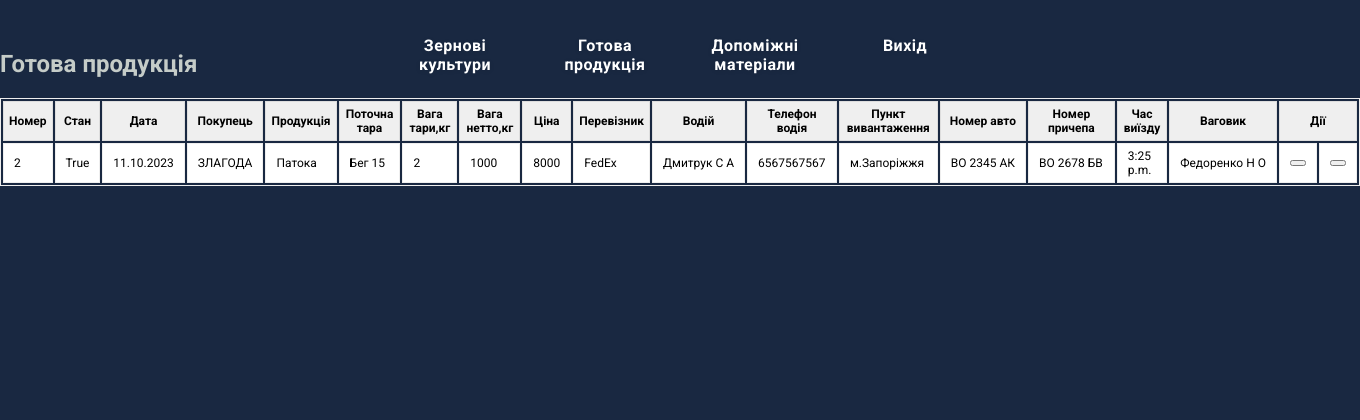
After one commit to DanilTregybov/Trehubov_123m-22-1, a Django app: page /log_shipped_products_list/ in a window 1360 px wide. The commit adds this page. Shown: the top 420 px of the page. Run offline with Django 4.2, Linux system fonts and the light colour scheme; data comes from the database, SQL or seed files in the repository; both versions use the stored data as it was after the commit; some libraries are stand-ins or nearby versions.

Commit message:
full table

```diff
--- a/weighted_proj/test.txt
+++ b/weighted_proj/test.txt
@@ -1,3 +1,8 @@
+cd weighted_proj
+
+
+
+
 <table id="example" style="color: #C5CCC8;" align="center" class="table table-striped" cellspacing="0" width="80%">
 				<thead>
 					<tr>
--- a/weighted_proj/weight_interface/models.py
+++ b/weighted_proj/weight_interface/models.py
@@ -58,6 +58,7 @@ class LogShippedProducts(models.Model):
     Tare_weight_kilos = models.FloatField()  # Вага тари, кг
     Net_weight_kilos = models.FloatField()  # Вага нетто, кг
     Price = models.IntegerField()  # Ціна
+    Carrier = models.CharField(max_length=150)  # Перевізник
     Driver = models.CharField(max_length=80)  # Водій
     Driver_phone = models.CharField(max_length=40)  # Телефон водія
     Unloading_point = models.CharField(max_length=350)  # Пункт вивантаження
@@ -85,6 +86,9 @@ class LogShippedProducts(models.Model):
 
 
 class AuxiliaryMaterials(models.Model):
+    """
+        Таблиця Допоміжних матеріалів
+    """
     Date = models.DateTimeField(auto_now_add=True)  # Дата поставки
     Product_name = models.CharField(max_length=150)  # Продукція
     Supplier = models.CharField(max_length=150)  # Постачальник
--- a/weighted_proj/weight_interface/static/css/base.css
+++ b/weighted_proj/weight_interface/static/css/base.css
@@ -92,7 +92,7 @@ nav .menu-text a:hover {
     position: absolute;
     z-index: -1;
     min-width: 100%;
-    top: -2em;
+    top: -0.5em;
     width: 100%;
 }
 
--- a/weighted_proj/weight_interface/templates/weight_interface/base.html
+++ b/weighted_proj/weight_interface/templates/weight_interface/base.html
@@ -2,7 +2,7 @@
 <head>
         {%load static%}
         <link  rel="stylesheet" href="{% static 'css/base.css' %}">
-
+        <link rel="stylesheet" href="https://cdn.jsdelivr.net/npm/bootstrap-icons@1.11.1/font/bootstrap-icons.css">
          <script src="https://kit.fontawesome.com/628c8d2499.js" crossorigin="anonymous"></script>
 
         <link rel="preconnect" href="https://fonts.gstatic.com">
@@ -14,166 +14,93 @@
         <nav id="menu">
             <div class="menu-item">
                 <div class="menu-text">
-                    <a href="#">Products</a>
+                    <a href="#">Зернові культури</a>
                 </div>
                 <div class="sub-menu">
                     <div class="icon-box">
-                        <div class="icon"><i class="fal fa-wind-turbine"></i></div>
+                        <div class="icon"><i class="bi bi-table"></i></div>
                         <div class="text">
-                            <div class="title">Turbo Editor <i class="far fa-arrow-right"></i></div>
-                            <div class="sub-text">Edit your code while slowing down time.</div>
+                            <div class="title"><a style="color: #2B4153; text-decoration:none;" href="{% url 'cerealcrops' %}">Облік зернових культур</a><i class="far fa-arrow-right"></i></div>
+                            <div class="sub-text">Перегляд таблиці</div>
                         </div>
                     </div>
                     <div class="icon-box">
-                        <div class="icon"><i class="fal fa-lightbulb-on"></i></div>
+                        <div class="icon"><i class="bi bi-truck"></i></div>
                         <div class="text">
-                            <div class="title">Idea Creator <i class="far fa-arrow-right"></i></div>
-                            <div class="sub-text">Think of an idea, and have an AI create it.</div>
+                            <div class="title"><a style="color: #2B4153; text-decoration:none;" href="#">Прийняти сировину</a><i class="far fa-arrow-right"></i></div>
+                            <div class="sub-text">Заповнення форми</div>
+                        </div>
+                    </div>
+
+                    <div class="sub-menu-holder"></div>
+                </div>
+            </div>
+            <div class="menu-item">
+                <div class="menu-text">
+                    <a href="#">Готова продукція</a>
+                </div>
+                <div class="sub-menu">
+                    <div class="icon-box">
+                        <div class="icon"><i class="bi bi-clipboard2-data"></i></div>
+                        <div class="text">
+                            <div class="title"><a style="color: #2B4153; text-decoration:none;" href="{% url 'log_shipped_products' %}">Облік готової продукції</a><i class="far fa-arrow-right"></i></div>
+                            <div class="sub-text">Перегляд таблиці</div>
                         </div>
                     </div>
                     <div class="icon-box">
-                        <div class="icon"><i class="fal fa-bomb"></i></div>
+                        <div class="icon"><i class="bi bi-minecart-loaded"></i></div>
                         <div class="text">
-                            <div class="title">Super Collider <i class="far fa-arrow-right"></i></div>
-                            <div class="sub-text">Remove mass from any object.</div>
+                            <div class="title">Видати готову продукйію<i class="far fa-arrow-right"></i></div>
+                            <div class="sub-text">Заповнення форми</div>
                         </div>
                     </div>
                     <div class="sub-menu-holder"></div>
                 </div>
             </div>
-            <div class="menu-item highlight">
+            <div class="menu-item">
                 <div class="menu-text">
-                    <a href="#">Services</a>
+                    <a href="#">Допоміжні матеріали</a>
                 </div>
-                <div class="sub-menu double">
-                    <div class="icon-box gb a">
-                        <div class="icon"><i class="far fa-question-circle"></i></div>
+                <div class="sub-menu">
+                    <div class="icon-box">
+                        <div class="icon"><i class="bi bi-book-half"></i></div>
                         <div class="text">
-                            <div class="title">Consult <i class="far fa-arrow-right"></i></div>
-                            <div class="sub-text">From Professionals</div>
+                            <div class="title">Облік допоміжних матеріалів<i class="far fa-arrow-right"></i></div>
+                            <div class="sub-text">Перегляд таблиці</div>
                         </div>
                     </div>
-                    <div class="icon-box gb b">
-                        <div class="icon"><i class="far fa-users-class"></i></div>
+                    <div class="icon-box">
+                        <div class="icon"><i class="bi bi-boxes"></i></i></div>
                         <div class="text">
-                            <div class="title">Teach <i class="far fa-arrow-right"></i></div>
-                            <div class="sub-text">In Classroom</div>
+                            <div class="title">Прийняти допоміжні матеріли<i class="far fa-arrow-right"></i></div>
+                            <div class="sub-text">Заповнення форми</div>
                         </div>
                     </div>
-                    <div class="icon-box gb c">
-                        <div class="icon"><i class="far fa-school"></i></div>
-                        <div class="text">
-                            <div class="title">Learn <i class="far fa-arrow-right"></i></div>
-                            <div class="sub-text">By Video</div>
-                        </div>
-                    </div>
-                    <div class="icon-box gb d">
-                        <div class="icon"><i class="far fa-chess-rook"></i></div>
-                        <div class="text">
-                            <div class="title">Keep <i class="far fa-arrow-right"></i></div>
-                            <div class="sub-text">The Castle</div>
-                        </div>
-                    </div>
-                    <div class="icon-box gb e">
-                        <div class="icon"><i class="far fa-video-plus"></i></div>
-                        <div class="text">
-                            <div class="title">Become <i class="far fa-arrow-right"></i></div>
-                            <div class="sub-text">A Creator</div>
-                        </div>
-                    </div>
-                    <div class="icon-box gb f">
-                        <div class="icon"><i class="far fa-cat"></i></div>
-                        <div class="text">
-                            <div class="title">Understand <i class="far fa-arrow-right"></i></div>
-                            <div class="sub-text">Our Journey</div>
-                        </div>
-                    </div>
-                    <div class="bottom-container">
-                        Ready to dive in? <a href="#">Get Started</a>
-                    </div>
+
                     <div class="sub-menu-holder"></div>
-                </div>
-            </div>
-            <div class="menu-item highlight">
-                <div class="menu-text">
-                    <a href="#">Support</a>
-                </div>
-                <div class="sub-menu triple">
-                    <div class="top-container gb c icon-box">
-                        <div class="icon big"><i class="far fa-book"></i></div>
-                        <div class="text">
-                            <div class="title">Where to start</div>
-                            <div class="sub-text">Find out where to begin below</div>
-                        </div>
-                    </div>
-                    <div class="box">
-                        <h3>Your Journey</h3>
-                        <a href="#">Get Started</a>
-                        <a href="#">Learn the Basics</a>
-                        <a href="#">Get Advanced</a>
-                        <a href="#">Start Teaching</a>
-                    </div>
-                    <div class="box">
-                        <h3>Your Tools</h3>
-                        <a href="#">Turbo Editor</a>
-                        <a href="#">Time Stopper</a>
-                        <a href="#">Brain Enhancer</a>
-                        <a href="#">Network Maker</a>
-                    </div>
-                    <div class="icon-box flat">
-                        <div class="icon"><i class="fal fa-plug"></i></div>
-                        <div class="text">
-                            <div class="title">API Guide <i class="far fa-arrow-right"></i></div>
-                        </div>
-                    </div>
-                    <div class="icon-box flat">
-                        <div class="icon"><i class="fal fa-comments"></i></div>
-                        <div class="text">
-                            <div class="title">Support Line <i class="far fa-arrow-right"></i></div>
-                        </div>
-                    </div>
-                    <div class="icon-box flat">
-                        <div class="icon"><i class="fal fa-phone-volume"></i></div>
-                        <div class="text">
-                            <div class="title">Live Chat <i class="far fa-arrow-right"></i></div>
-                        </div>
-                    </div>
-                    <div class="icon-box flat">
-                        <div class="icon"><i class="fal fa-book-spells"></i></div>
-                        <div class="text">
-                            <div class="title">Documentation <i class="far fa-arrow-right"></i></div>
-                        </div>
-                    </div>
                 </div>
             </div>
             <div class="menu-item">
                 <div class="menu-text">
-                    <a href="#">Community</a>
+                    <a href="#">Вихід</a>
                 </div>
                 <div class="sub-menu">
                     <div class="icon-box">
-                        <div class="icon"><i class="far fa-satellite"></i></div>
+                        <div class="icon"><i class="bi bi-person-vcard"></i></div>
                         <div class="text">
-                            <div class="title">Forum <i class="far fa-arrow-right"></i></div>
-                            <div class="sub-text">Join our passionate community.</div>
+                            <div class="title">Переглянути профіль<i class="far fa-arrow-right"></i></div>
+                            <div class="sub-text">Зміна даних користувача</div>
                         </div>
                     </div>
                     <div class="icon-box">
-                        <div class="icon"><i class="fab fa-twitter-square"></i></div>
+                        <div class="icon"><i class="bi bi-person-walking"></i></div>
                         <div class="text">
-                            <div class="title">Twitter <i class="far fa-arrow-right"></i></div>
-                            <div class="sub-text">Follow us on twitter.</div>
+                            <div class="title">Вийти<i class="far fa-arrow-right"></i></div>
+                            <div class="sub-text">Завершити роботу</div>
                         </div>
                     </div>
-                    <div class="icon-box">
-                        <div class="icon"><i class="fab fa-twitch"></i></div>
-                        <div class="text">
-                            <div class="title">Live Stream <i class="far fa-arrow-right"></i></div>
-                            <div class="sub-text">We stream content every day.</div>
-                        </div>
-                    </div>
-                    <div class="sub-menu-holder"></div>
-                </div>
+                 </div>
+
             </div>
             <div id="sub-menu-container">
                 <div id="sub-menu-holder">
--- /dev/null
+++ b/weighted_proj/weight_interface/templates/weight_interface/log_shipped_products_list.html
@@ -0,0 +1,72 @@
+{% extends "weight_interface/base.html" %}
+
+    <head>
+
+
+	</head>
+{% block content %}
+    <h2 style="color: #C5CCC8;">Готова продукція</h2>
+    {% if log_shipped_products %}
+
+			<table class="table">
+                 <thead>
+					<tr>
+						<th>Номер</th>
+						<th>Стан</th>
+						<th>Дата</th>
+						<th>Покупець</th>
+						<th>Продукція</th>
+						<th>Поточна тара</th>
+						<th>Вага тари,кг</th>
+						<th>Вага нетто,кг</th>
+						<th>Ціна</th>
+						<th>Перевізник</th>
+						<th>Водій</th>
+						<th>Телефон водія</th>
+						<th>Пункт вивантаження</th>
+						<th>Номер авто</th>
+						<th>Номер причепа</th>
+						<th>Час виїзду</th>
+						<th>Ваговик</th>
+						<th colspan="2">Дії</th>
+
+					</tr>
+				</thead>
+				<tbody>
+				{% for log_shipped_product in log_shipped_products %}
+					<tr>
+						<td>{{log_shipped_product.pk}}</td>
+						<td>{{log_shipped_product.Status}}</td>
+						<td>{{log_shipped_product.Date|date:"j.n.Y"}}</td>
+						<td style="white-space: nowrap;">{{log_shipped_product.Customer}}</td>
+						<td>{{log_shipped_product.Product}}</td>
+						<td>{{log_shipped_product.Current_container}}</td>
+						<td>{{log_shipped_product.Tare_weight_kilos}}</td>
+						<td>{{log_shipped_product.Net_weight_kilos}}</td>
+						<td>{{log_shipped_product.Price}}</td>
+						<td style="white-space: nowrap;">{{log_shipped_product.Carrier}}</td>
+						<td style="white-space: nowrap;">{{log_shipped_product.Driver}}</td>
+						<td>{{log_shipped_product.Driver_phone}}</td>
+						<td style="white-space: nowrap;">{{log_shipped_product.Unloading_point}}</td>
+						<td style="white-space: nowrap;">{{log_shipped_product.Car_license_plate}}</td>
+						<td style="white-space: nowrap;">{{log_shipped_product.Trailer_license_plate}}</td>
+						<td>{{log_shipped_product.Departure_time}}</td>
+						<td style="white-space: nowrap;">{{log_shipped_product.Weightman}}</td>
+						<td >
+							<button type="button" >
+								<span aria-hidden="true"></span>
+							</button>
+						</td>
+						<td >
+							<button type="button">
+								<span  aria-hidden="true"></span>
+							</button>
+						</td>
+					</tr>
+				{% endfor %}
+				</tbody>
+            </table>
+
+
+    {% endif %}
+{% endblock %}
--- a/weighted_proj/weight_interface/urls.py
+++ b/weighted_proj/weight_interface/urls.py
@@ -3,6 +3,8 @@ from django.urls import path
 from . import views
 urlpatterns = [
     path('', views.home, name="home"),
-    path('cerealcrops/', views.get_cerealcrops, name="cerealcrops"),
-    path('cerealcrops/get_update/<int:pk>/', views.get_update_detail_cerealcrop, name="theme_detail"),
+    path('cerealcrops_list/', views.get_cerealcrops, name="cerealcrops"),
+    path('cerealcrops/get_update/<int:pk>/', views.get_update_detail_cerealcrop, name="cerealcrops_detail"),
+
+    path('log_shipped_products_list/', views.get_logshippedproducts, name="log_shipped_products"),
 ]
--- a/weighted_proj/weight_interface/views.py
+++ b/weighted_proj/weight_interface/views.py
@@ -1,15 +1,38 @@
 from django.shortcuts import render, redirect, get_object_or_404
-
-from .models import CerealCrops
+from django.core.paginator import Paginator, EmptyPage, PageNotAnInteger
+from .models import CerealCrops, LogShippedProducts, AuxiliaryMaterials
 
 
 # Create your views here.
 def home(request):
     return render(request, "weight_interface/base.html")
+
+
 def get_cerealcrops(request):
     cerealcrops = CerealCrops.objects.all()
+    items_per_page = 10  # Кількість записів на кожній сторінці
+    paginator = Paginator(cerealcrops, items_per_page)
     return render(request, "weight_interface/cerealcrops_list.html", {"cerealcrops": cerealcrops})
 
+
 def get_update_detail_cerealcrop(request, pk):
-    cerealcrop = get_object_or_404(CerealCrops, pk=pk)
+    cerealcrop = get_object_or_404(CerealCrops, pk=pk)  # нет темплейта
     return render(request, "weight_interface/cerealcrop_detail.html", {"cerealcrop": cerealcrop})
+
+
+def get_logshippedproducts(request):
+    log_shipped_products = LogShippedProducts.objects.all()
+    return render(request, "weight_interface/log_shipped_products_list.html",
+                  {"log_shipped_products": log_shipped_products})
+
+
+def get_update_detail_logshippedproducts(request, pk):
+    log_shipped_product = get_object_or_404(LogShippedProducts, pk=pk)  # нет темплейта
+    return render(request, "weight_interface/log_shipped_product_detail.html",
+                  {"log_shipped_product": log_shipped_product})
+
+
+def get_auxiliarymaterials(request):
+    auxiliarymaterials = AuxiliaryMaterials.objects.all()
+    return render(request, "weight_interface/auxiliarymaterials_list.html",
+                  {"auxiliarymaterials": auxiliarymaterials})
```
Also changed, not shown: other parts of weighted_proj/weight_interface/static/css/base.css (+22 -11 lines), weighted_proj/weight_interface/templates/weight_interface/auxiliarymaterials_list.html (added, +72 -0 lines), weighted_proj/weight_interface/templates/weight_interface/cerealcrops_list.html (+4 -3 lines), weighted_proj/db.sqlite3, weighted_proj/weight_interface/migrations/0001_initial.py, weighted_proj/weight_interface/static/weight_interface/logo.png (deleted).
